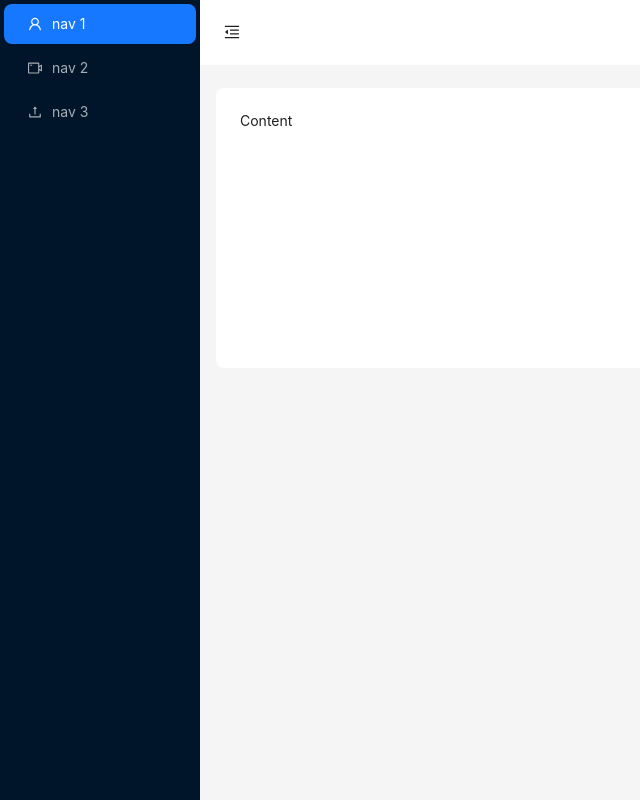
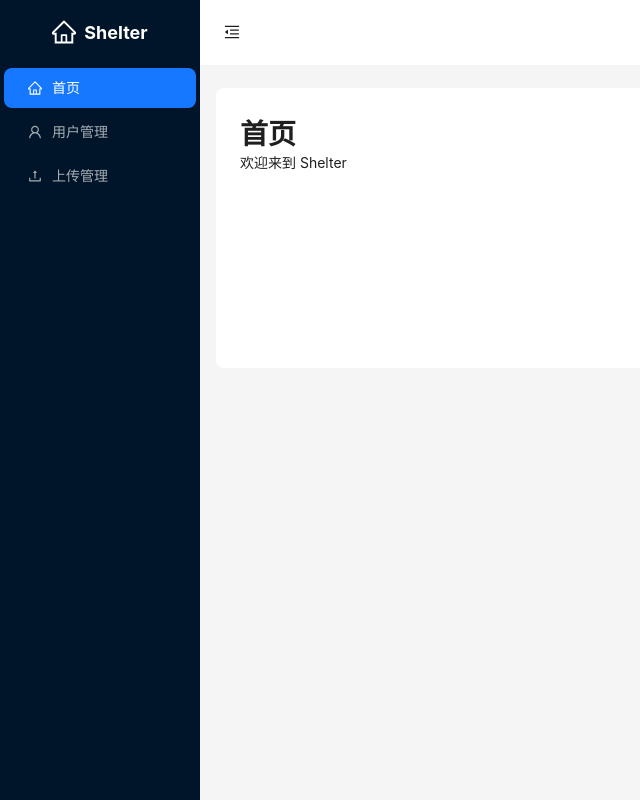
Before and after one commit to pzdemos/shelter, a React (Vite) app: page / in a window 1280 px wide. Shown: the whole page, without its empty margins (0-640 px from the left). Built offline with nearby package versions, Linux system fonts and the light colour scheme.

Commit message:
创建项目路由模版

```diff
--- a/package.json
+++ b/package.json
@@ -13,7 +13,8 @@
     "@ant-design/icons": "^6.1.0",
     "antd": "^5.28.1",
     "react": "^19.2.0",
-    "react-dom": "^19.2.0"
+    "react-dom": "^19.2.0",
+    "react-router-dom": "^7.9.6"
   },
   "devDependencies": {
     "@eslint/js": "^9.39.1",
--- a/src/App.jsx
+++ b/src/App.jsx
@@ -1,9 +1,13 @@
 // src/App.jsx
 import React, { useState } from 'react';
+import { BrowserRouter, Routes, Route } from 'react-router-dom';
 import { Layout } from 'antd';
 import Sidebar from './components/layout/Sidebar';
 import HeaderBar from './components/layout/HeaderBar';
 import MainContent from './components/layout/MainContent';
+import Home from './pages/Home';
+import Users from './pages/Users';
+import Upload from './pages/Upload';
 
 const { Header, Sider, Content } = Layout;
 
@@ -11,6 +15,7 @@ const App = () => {
   const [collapsed, setCollapsed] = useState(false);
 
   return (
+    <BrowserRouter>
       <Layout style={{ minHeight: '100vh' }}>
         <Sider trigger={null} collapsible collapsed={collapsed}>
           <Sidebar collapsed={collapsed} />
@@ -24,11 +29,16 @@ const App = () => {
           </Header>
           <Content>
             <MainContent>
-            Content
+              <Routes>
+                <Route path="/" element={<Home />} />
+                <Route path="/users" element={<Users />} />
+                <Route path="/upload" element={<Upload />} />
+              </Routes>
             </MainContent>
           </Content>
         </Layout>
       </Layout>
+    </BrowserRouter>
   );
 };
 
--- a/src/components/layout/Sidebar.jsx
+++ b/src/components/layout/Sidebar.jsx
@@ -1,35 +1,59 @@
 import { Menu } from 'antd';
+import { useNavigate, useLocation } from 'react-router-dom';
 import {
   UploadOutlined,
   UserOutlined,
-  VideoCameraOutlined,
+  HomeOutlined,
 } from '@ant-design/icons';
 
 const Sidebar = ({ collapsed }) => {
+  const navigate = useNavigate();
+  const location = useLocation();
+
+  const menuItems = [
+    {
+      key: '/',
+      icon: <HomeOutlined />,
+      label: '首页',
+    },
+    {
+      key: '/users',
+      icon: <UserOutlined />,
+      label: '用户管理',
+    },
+    {
+      key: '/upload',
+      icon: <UploadOutlined />,
+      label: '上传管理',
+    },
+  ];
+
+  const handleMenuClick = ({ key }) => {
+    navigate(key);
+  };
+
   return (
     <div>
-      <div className="demo-logo-vertical" />
+      <div style={{
+        height: '64px',
+        display: 'flex',
+        alignItems: 'center',
+        justifyContent: 'center',
+        color: '#fff',
+        fontSize: collapsed ? '20px' : '18px',
+        fontWeight: 'bold',
+        gap: '8px',
+        transition: 'all 0.2s',
+      }}>
+        <HomeOutlined style={{ fontSize: '24px' }} />
+        {!collapsed && <span>Shelter</span>}
+      </div>
       <Menu
         theme="dark"
         mode="inline"
-        defaultSelectedKeys={['1']}
-        items={[
-          {
-            key: '1',
-            icon: <UserOutlined />,
-            label: 'nav 1',
-          },
-          {
-            key: '2',
-            icon: <VideoCameraOutlined />,
-            label: 'nav 2',
-          },
-          {
-            key: '3',
-            icon: <UploadOutlined />,
-            label: 'nav 3',
-          },
-        ]}
+        selectedKeys={[location.pathname]}
+        items={menuItems}
+        onClick={handleMenuClick}
       />
     </div>
   );
--- /dev/null
+++ b/src/pages/Home.jsx
@@ -0,0 +1,10 @@
+const Home = () => {
+  return (
+    <div>
+      <h1>首页</h1>
+      <p>欢迎来到 Shelter</p>
+    </div>
+  );
+};
+
+export default Home;
--- /dev/null
+++ b/src/pages/Upload.jsx
@@ -0,0 +1,10 @@
+const Upload = () => {
+  return (
+    <div>
+      <h1>上传管理</h1>
+      <p>文件上传和管理</p>
+    </div>
+  );
+};
+
+export default Upload;
--- /dev/null
+++ b/src/pages/Users.jsx
@@ -0,0 +1,10 @@
+const Users = () => {
+  return (
+    <div>
+      <h1>用户管理</h1>
+      <p>用户列表和管理</p>
+    </div>
+  );
+};
+
+export default Users;
```
Lines whose indentation alone changed are shown as unchanged.
